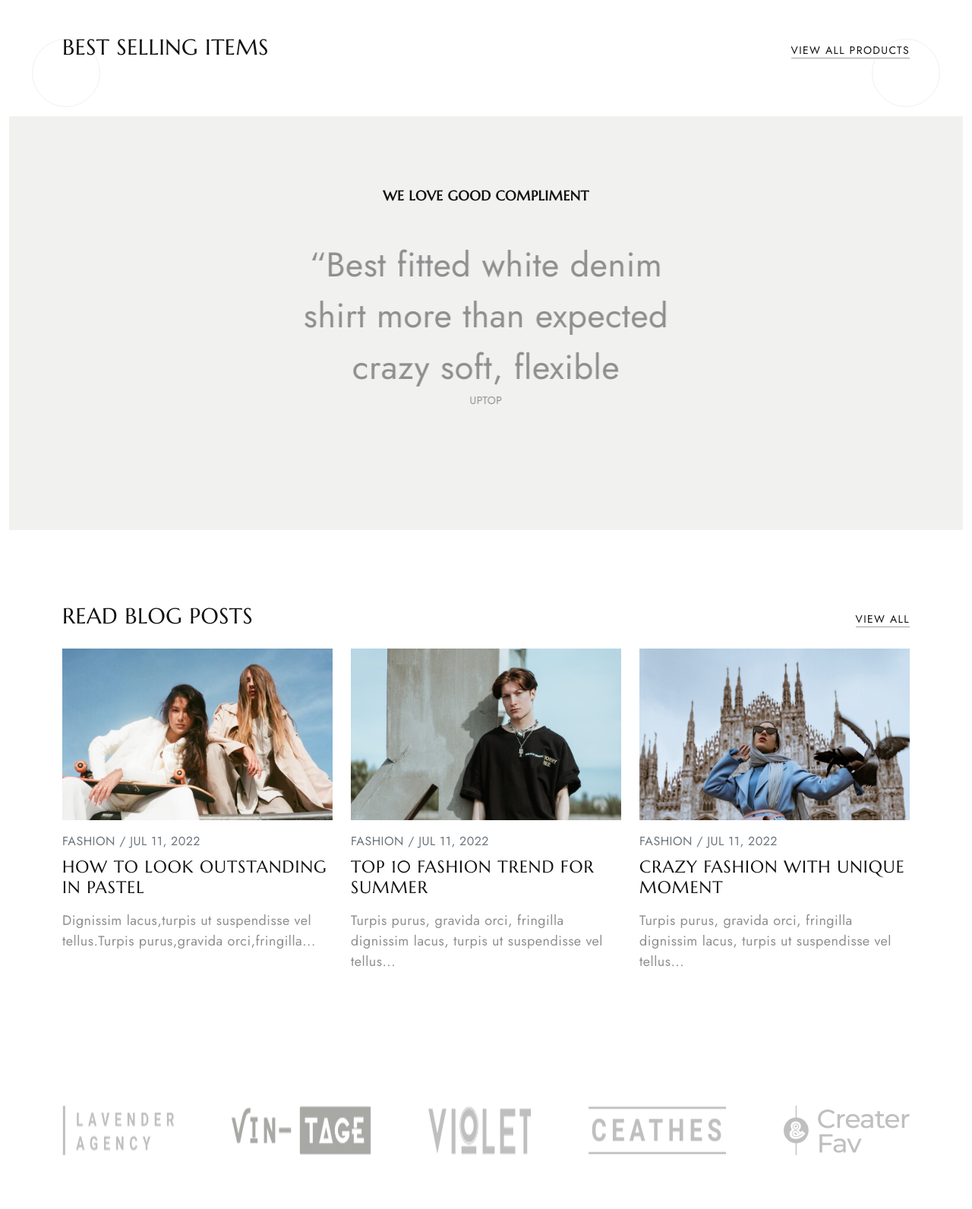
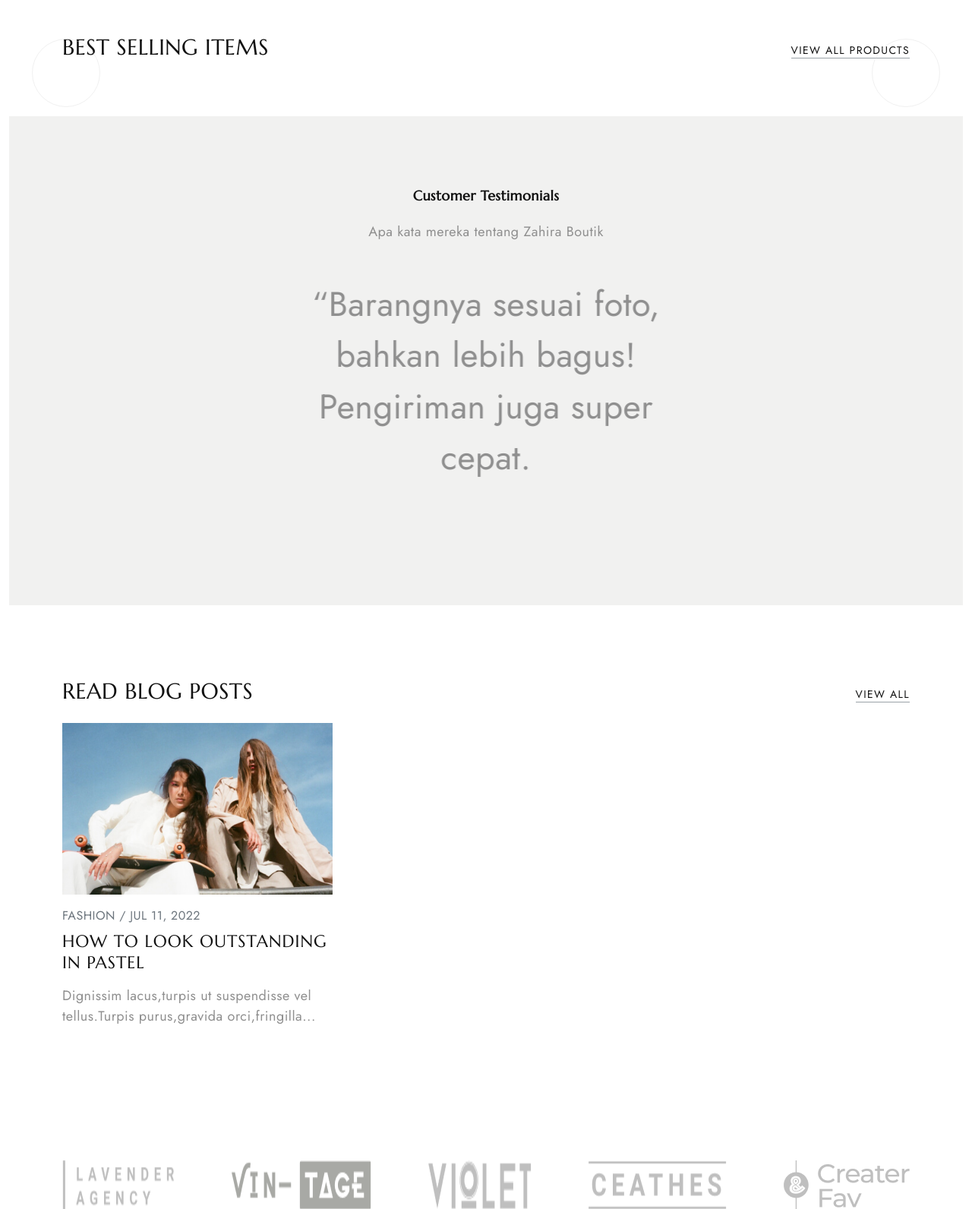
Before and after one commit to lutviwahyudi/boutik, a CodeIgniter 4 app: the page made by app/Views/pages/home.php in a window 1280 px wide. Shown: the part 1619-3211 px from the top of the page at 76% size. Run offline with PHP 8.4 and a stand-in for CodeIgniter, Linux system fonts and the light colour scheme; the template is opened without the code that fills it, so the values that code supplies are empty; some libraries are stand-ins or nearby versions.

Commit message:
update databases

```diff
--- a/app/Views/pages/blog.php
+++ b/app/Views/pages/blog.php
@@ -25,44 +25,6 @@
             </div>
           </article>
         </div>
-        <div class="col-md-4">
-          <article class="post-item">
-            <div class="post-image">
-              <a href="index.html">
-                <img src="<?= base_url('template/')?>images/post-image2.jpg" alt="image" class="post-grid-image img-fluid">
-              </a>
-            </div>
-            <div class="post-content d-flex flex-wrap gap-2 my-3">
-              <div class="post-meta text-uppercase fs-6 text-secondary">
-                <span class="post-category">Fashion /</span>
-                <span class="meta-day"> jul 11, 2022</span>
-              </div>
-              <h5 class="post-title text-uppercase">
-                <a href="index.html">Top 10 fashion trend for summer</a>
-              </h5>
-              <p>Turpis purus, gravida orci, fringilla dignissim lacus, turpis ut suspendisse vel tellus...</p>
-            </div>
-          </article>
-        </div>
-        <div class="col-md-4">
-          <article class="post-item">
-            <div class="post-image">
-              <a href="index.html">
-                <img src="<?= base_url('template/')?>images/post-image3.jpg" alt="image" class="post-grid-image img-fluid">
-              </a>
-            </div>
-            <div class="post-content d-flex flex-wrap gap-2 my-3">
-              <div class="post-meta text-uppercase fs-6 text-secondary">
-                <span class="post-category">Fashion /</span>
-                <span class="meta-day"> jul 11, 2022</span>
-              </div>
-              <h5 class="post-title text-uppercase">
-                <a href="index.html">Crazy fashion with unique moment</a>
-              </h5>
-              <p>Turpis purus, gravida orci, fringilla dignissim lacus, turpis ut suspendisse vel tellus...</p>
-            </div>
-          </article>
-        </div>
       </div>
     </div>
   </section>
--- a/app/Views/pages/testimoni.php
+++ b/app/Views/pages/testimoni.php
@@ -1,15 +1,15 @@
 <!-- testimonial-page -->
   <section class="testimonials py-5 bg-light" id="testimoni">
     <div class="section-header text-center mt-5">
-      <h3 class="section-title">WE LOVE GOOD COMPLIMENT</h3>
+      <h3 class="section-title">Customer Testimonials</h3>
+      <p class="section-subtitle mx-auto">Apa kata mereka tentang Zahira Boutik
     </div>
     <div class="swiper testimonial-swiper overflow-hidden my-5">
       <div class="swiper-wrapper d-flex">
         <div class="swiper-slide">
           <div class="testimonial-item text-center">
             <blockquote>
-              <p>“Best fitted white denim shirt more than expected crazy soft, flexible</p>
-              <div class="review-title text-uppercase">uptop</div>
+              <p>“Barangnya sesuai foto, bahkan lebih bagus! Pengiriman juga super cepat.</p>
             </blockquote>
           </div>
         </div>
```
